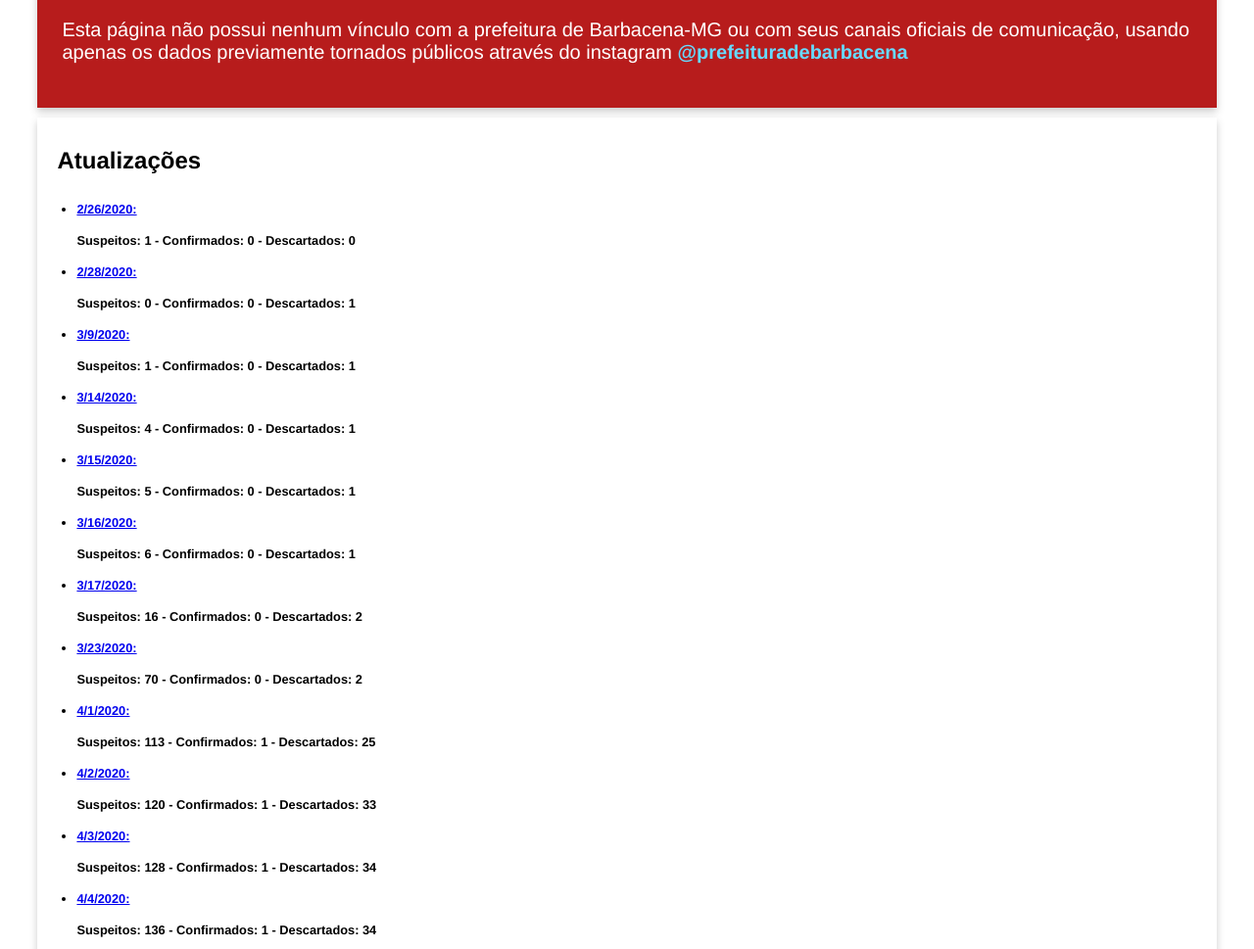
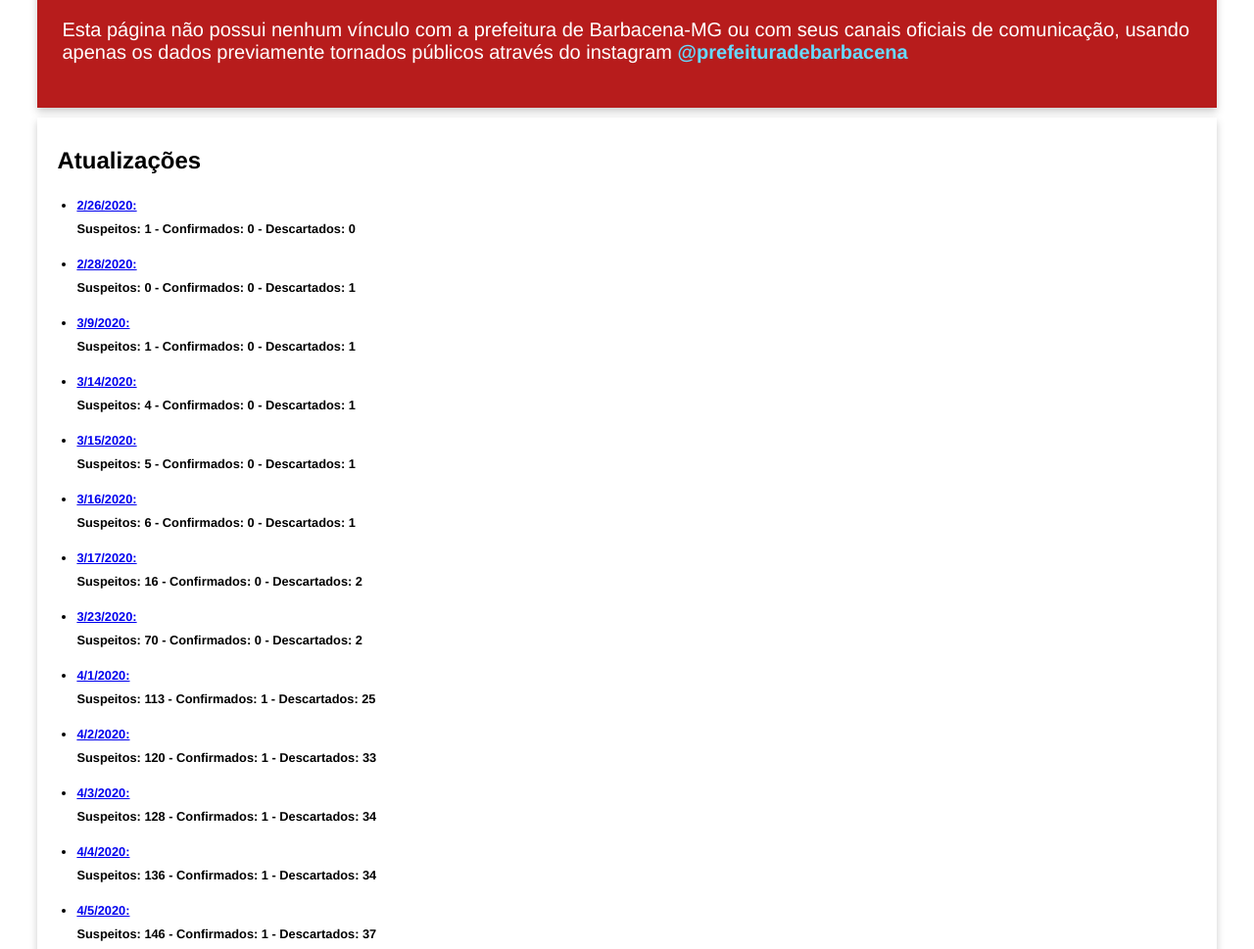
Before and after one commit to eddloschi/covid19-barbacena, a website built with webpack: page src/index.html in a window 1280 px wide. Shown: the part 3220-4189 px from the top of the page at 98% size. Built offline with nearby package versions, Linux system fonts and the light colour scheme; files whose address does not match are found by name.

Commit message:
Improved updates list style

```diff
--- a/src/css/main.css
+++ b/src/css/main.css
@@ -82,6 +82,7 @@ h1 {
 
 .updates {
   padding: 10px 20px;
+  padding-right: 40px;
 }
 
 .updates ul {
@@ -91,5 +92,6 @@ h1 {
 .updates li {
   font-size: 0.8rem;
   font-weight: bold;
-  line-height: 2rem;
+  line-height: 1.5rem;
+  margin-bottom: 0.75rem;
 }
```
